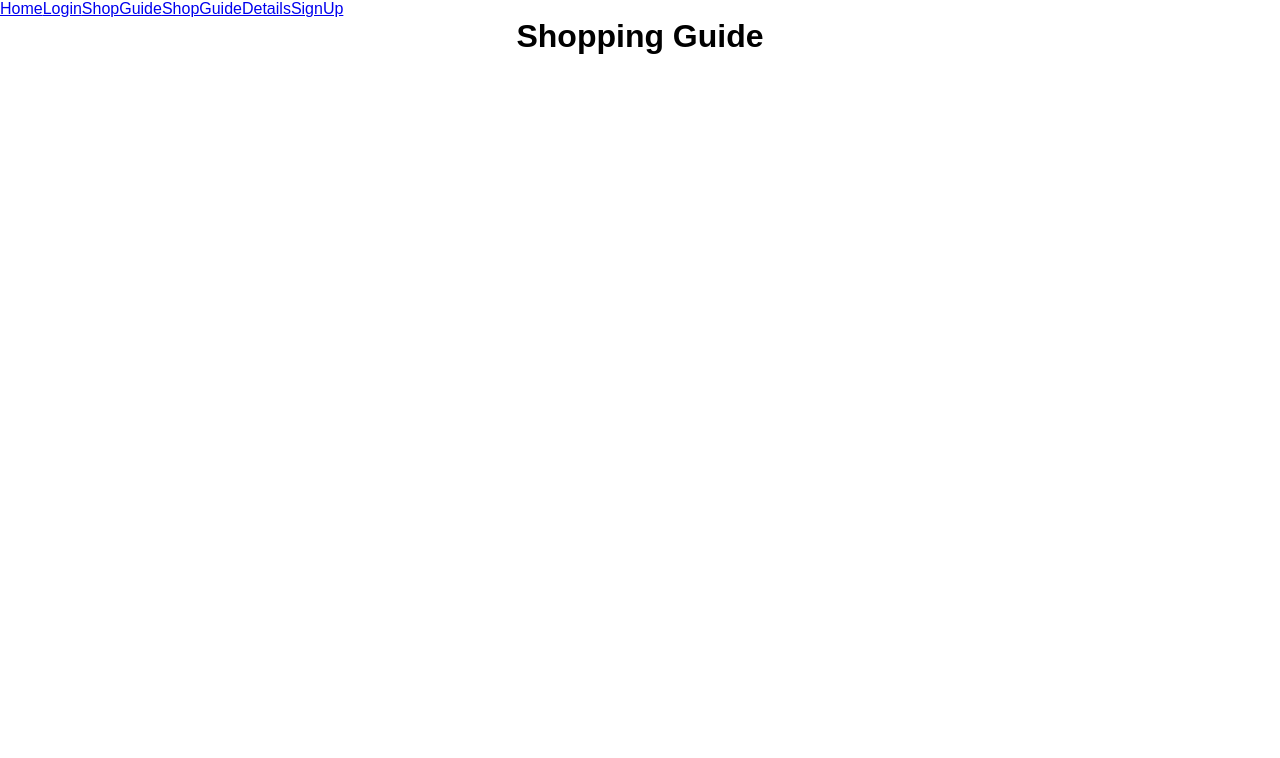
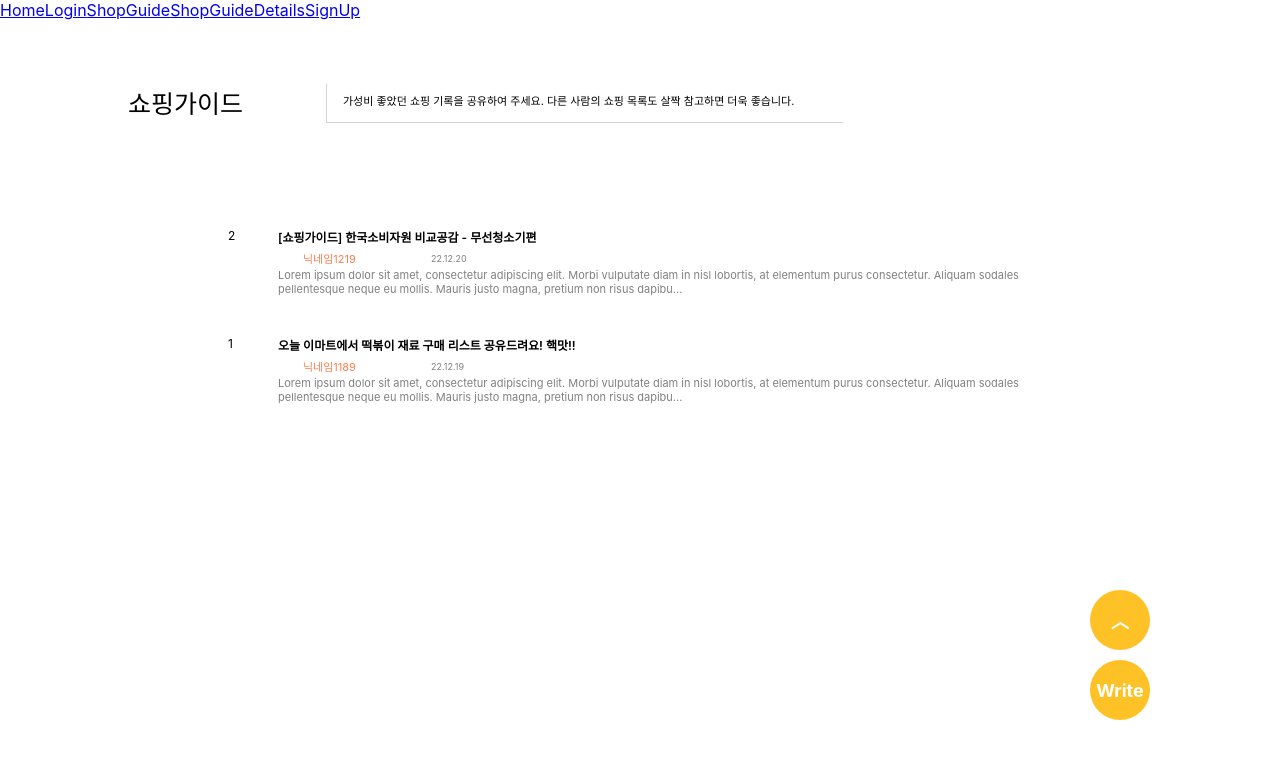
Before and after one commit to heerachoi/save-duck, a React (Create React App) app: page /shopguide in a window 1280 px wide. Shown: the top 758 px of the page. Built offline with nearby package versions, Linux system fonts and the light colour scheme.

Commit message:
ShopGuide.js, a lot of improvement to the HTML, CSS.

```diff
--- a/src/pages/Home.jsx
+++ b/src/pages/Home.jsx
@@ -1,74 +1,5 @@
-import { useSelector } from 'react-redux';
-import style from './style.css';
-
+// import { useSelector } from 'react-redux';
 const Home = () => {
-  const list = useSelector((state) => state.todoApp);
-
-  const date = new Date();
-
-  const viewYear = date.getFullYear();
-  const viewMonth = date.getMonth();
-
-  const prevLast = new Date(viewYear, viewMonth, 0);
-  const thisLast = new Date(viewYear, viewMonth + 1, 0);
-
-  const PLDate = prevLast.getDate();
-  const PLDay = prevLast.getDay();
-
-  const TLDate = thisLast.getDate();
-  const TLDay = thisLast.getDay();
-
-  const prevDates = [];
-  const thisDates = [...Array(TLDate + 1).keys()].slice(1);
-  const nextDates = [];
-
-  if (PLDay !== 6) {
-    for (let i = 0; i < PLDay + 1; i++) {
-      prevDates.unshift(PLDate - i);
-    }
-  }
-
-  for (let i = 1; i < 7 - TLDay; i++) {
-    nextDates.push(i);
-  }
-
-  const dates = prevDates.concat(thisDates, nextDates);
-
-  dates.forEach((date, i) => {
-    dates[i] = `<div class='date'>${date}</div>`;
-  });
-
-  // document.querySelector('.dates').innerHTML = dates.join('');
-
-  return (
-    <div className='homeContainer'>
-      <div className='calendar'>
-        <div className='calendarHeader'>
-          <div className='yearMonth'>
-            {viewYear}년 {viewMonth + 1}월
-          </div>
-          <div className='calendarNavigation'>
-            <button className='goPrevious'>&lt;</button>
-            <button className='goToday'>Today</button>
-            <button className='goNext'>&gt;</button>
-          </div>
-        </div>
-        <div className='main'>
-          <div className='days'>
-            <div className='day'>일</div>
-            <div className='day'>월</div>
-            <div className='day'>화</div>
-            <div className='day'>수</div>
-            <div className='day'>목</div>
-            <div className='day'>금</div>
-            <div className='day'>토</div>
-          </div>
-          <div className='dates'>{date}</div>
-        </div>
-      </div>
-      <div className='shoppingList'></div>
-    </div>
-  );
+  return <div className='homeContainer'>Home</div>;
 };
-
 export default Home;
--- a/src/pages/ShopGuide.jsx
+++ b/src/pages/ShopGuide.jsx
@@ -3,18 +3,79 @@ import styled from "styled-components";
 const ShopGuide = () => {
   return (
     <StShopGuideContainer>
+
       <StShopGuideHeader>
         <StShopGuideHeaderLeft>
-          <h1> Shopping Guide</h1>
+          <span> 쇼핑가이드</span>
         </StShopGuideHeaderLeft>
+        <StShopGuideHeaderRight>
+          <span>가성비 좋았던 쇼핑 기록을 공유하여 주세요. 다른 사람의 쇼핑 목록도 살짝 참고하면 더욱 좋습니다. </span>
+        </StShopGuideHeaderRight>
       </StShopGuideHeader>
-    </StShopGuideContainer>
+      <StShopGuideBody>
+        <StWirtePostButton>Write</StWirtePostButton>
+        <StMoveTopButton>︿</StMoveTopButton>
+
+
+        <StShopGuidePostContainer>
+          <StShopGuideTop>
+            <StShopGuidePostNumbering>
+              <span>1</span>
+            </StShopGuidePostNumbering>
+            <StShopGuidePostTitle>
+              <span>오늘 이마트에서 떡볶이 재료 구매 리스트 공유드려요! 핵맛!!</span>
+            </StShopGuidePostTitle>
+          </StShopGuideTop>
+          <StShopGuidePostInfo>
+            <StShopGuidePostUserPicture>
+              <span className="dot"></span>
+            </StShopGuidePostUserPicture>
+            <StShopGuidePostUserName>
+              <span>닉네임1189</span>
+            </StShopGuidePostUserName>
+            <StShopGuidePostDate>
+              <span>22.12.19</span>
+            </StShopGuidePostDate>
+          </StShopGuidePostInfo>
+          <StShopGuidePostDescription>
+            <span>Lorem ipsum dolor sit amet, consectetur adipiscing elit. Morbi vulputate diam in nisl lobortis, at elementum purus consectetur. Aliquam sodales pellentesque neque eu mollis. Mauris justo magna, pretium non risus dapibu...</span>
+          </StShopGuidePostDescription>
+        </StShopGuidePostContainer>
+
+        <StShopGuidePostContainer>
+          <StShopGuideTop>
+            <StShopGuidePostNumbering>
+              <span>2</span>
+            </StShopGuidePostNumbering>
+            <StShopGuidePostTitle>
+              <span>[쇼핑가이드] 한국소비자원 비교공감 - 무선청소기편</span>
+            </StShopGuidePostTitle>
+          </StShopGuideTop>
+          <StShopGuidePostInfo>
+            <StShopGuidePostUserPicture>
+              <span></span>
+            </StShopGuidePostUserPicture>
+            <StShopGuidePostUserName>
+              <span>닉네임1219</span>
+            </StShopGuidePostUserName>
+            <StShopGuidePostDate>
+              <span>22.12.20</span>
+            </StShopGuidePostDate>
+          </StShopGuidePostInfo>
+          <StShopGuidePostDescription>
+            <span>Lorem ipsum dolor sit amet, consectetur adipiscing elit. Morbi vulputate diam in nisl lobortis, at elementum purus consectetur. Aliquam sodales pellentesque neque eu mollis. Mauris justo magna, pretium non risus dapibu...</span>
+          </StShopGuidePostDescription>
+        </StShopGuidePostContainer>
+
+      </StShopGuideBody>
+    </StShopGuideContainer >
 
 
   )
 };
 
 const StShopGuideContainer = styled.div`
+  margin-top : 3rem;
   width: 100%;
   height: 100%;
   background-color: #fff;
@@ -25,11 +86,137 @@ const StShopGuideContainer = styled.div`
 `;
 
 const StShopGuideHeader = styled.div`
+  width: 80%;
   color: black;
-  font-size: 1rem;
+  display: flex;
+  flex-direction: row;
   `;
 
 const StShopGuideHeaderLeft = styled.div`
+width : 150px;
+font-size : 25px;
+margin-top : 1rem;
   `;
 
+const StShopGuideHeaderRight = styled.div`
+width : 500px;
+height : 22px;
+margin-top : 1rem;
+margin-left : 3rem;
+padding-top : 0.5rem;
+padding-left : 1rem;
+padding-bottom : 8px;
+font-size : 11px;
+border-left : 1px solid lightgray;
+border-bottom : 1px solid lightgray;
+@media screen and (max-width : 800px) {
+  display : none;
+  `;
+
+const StShopGuideBody = styled.div`
+width: 80%;
+display: flex;
+flex-direction: column-reverse;
+padding-top : 5rem;
+padding-bottom : 2rem;
+padding-left : 2rem;
+padding-right : 2rem;
+  `;
+
+const StShopGuidePostContainer = styled.div`
+margin : 25px 100px 15px 100px;
+`;
+
+const StShopGuideTop = styled.div`
+height : 20px;
+display: flex;
+flex-direction: row;
+
+  `;
+const StShopGuidePostNumbering = styled.div`
+width : 50px;
+
+font-size : 12px;
+  `;
+const StShopGuidePostTitle = styled.div`
+height : 20px;
+width : 700px;
+font-size : 12px;
+font-weight : 600;
+  `;
+
+const StShopGuidePostInfo = styled.div`
+height : 20px;
+display: flex;
+flex-direction: row;
+margin-left : 55px;
+  `;
+
+const StShopGuidePostUserPicture = styled.div`
+width : 20px;
+height : 20px;
+  `;
+const StShopGuidePostUserName = styled.div`
+width : 8rem;
+font-size : 11px;
+display: flex;
+align-items: center;
+color : coral;
+  `;
+const StShopGuidePostDate = styled.div`
+width : 8rem;
+font-size : 9px;
+color : gray;
+display: flex;
+align-items: center;
+  `;
+const StShopGuidePostDescription = styled.div`
+font-size : 11px;
+color : gray;
+margin-left : 50px;
+  `;
+
+const StMoveTopButton = styled.div`
+// display: none;
+height: 60px;
+    width: 60px;
+  position: fixed;
+  bottom: 150px;
+  right: 130px;
+  z-index: 1;
+  border: none;
+  outline: none;
+  background: #FFC226;
+  color: white;
+  cursor: pointer;
+  border-radius: 30px;
+  font-size: 18px;
+  font-weight: 700;
+  display: flex;
+  align-items: center;
+  justify-content: center;
+  `;
+
+const StWirtePostButton = styled.div`
+position: fixed;
+height: 60px;
+    width: 60px;
+bottom: 80px;
+right: 130px;
+z-index: 1;
+border: none;
+outline: none;
+background: #FFC226;
+color: white;
+cursor: pointer;
+border-radius: 30px;
+font-size: 18px;
+font-weight: 700;
+display: flex;
+align-items: center;
+justify-content: center;
+`;
+
+
+
 export default ShopGuide;
```
